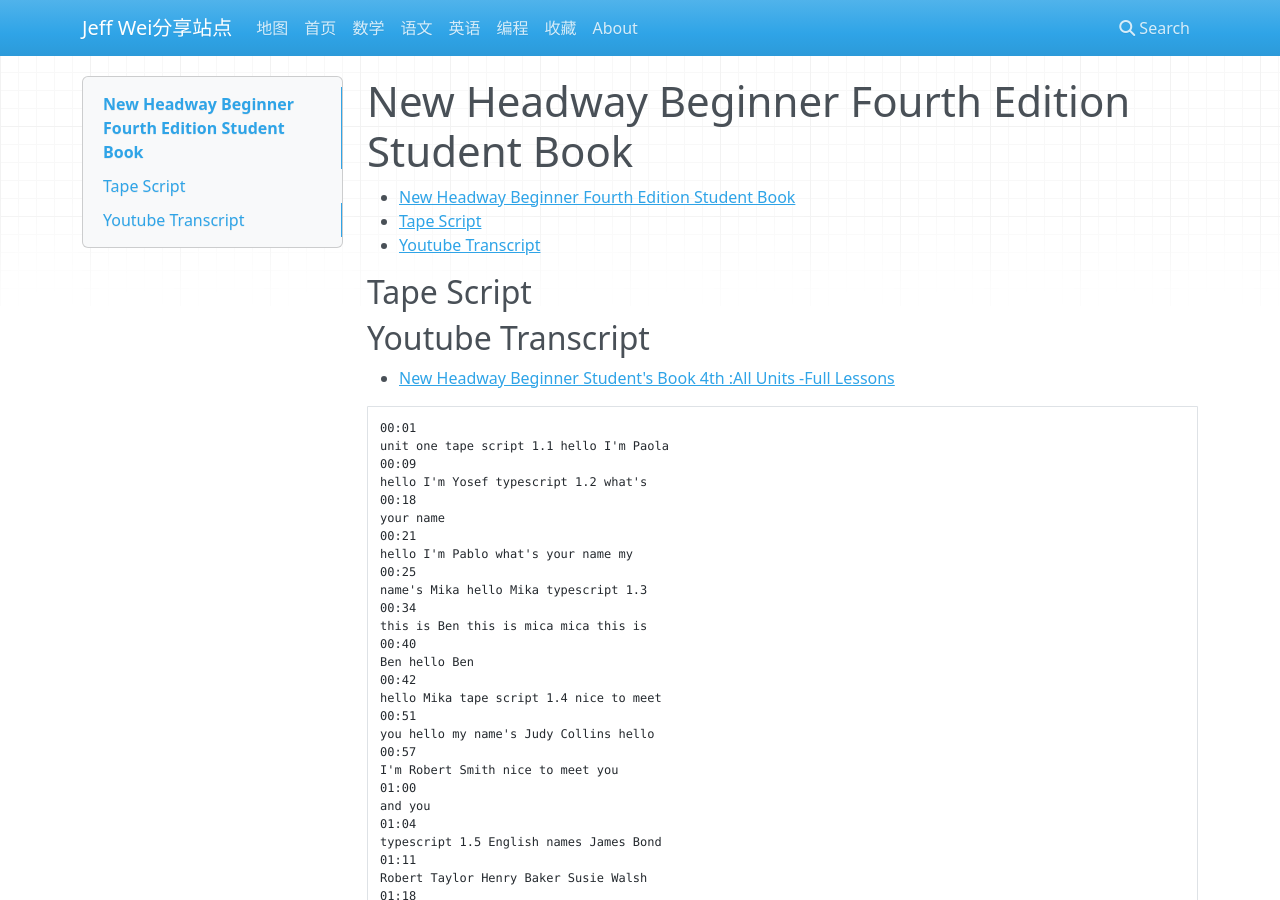
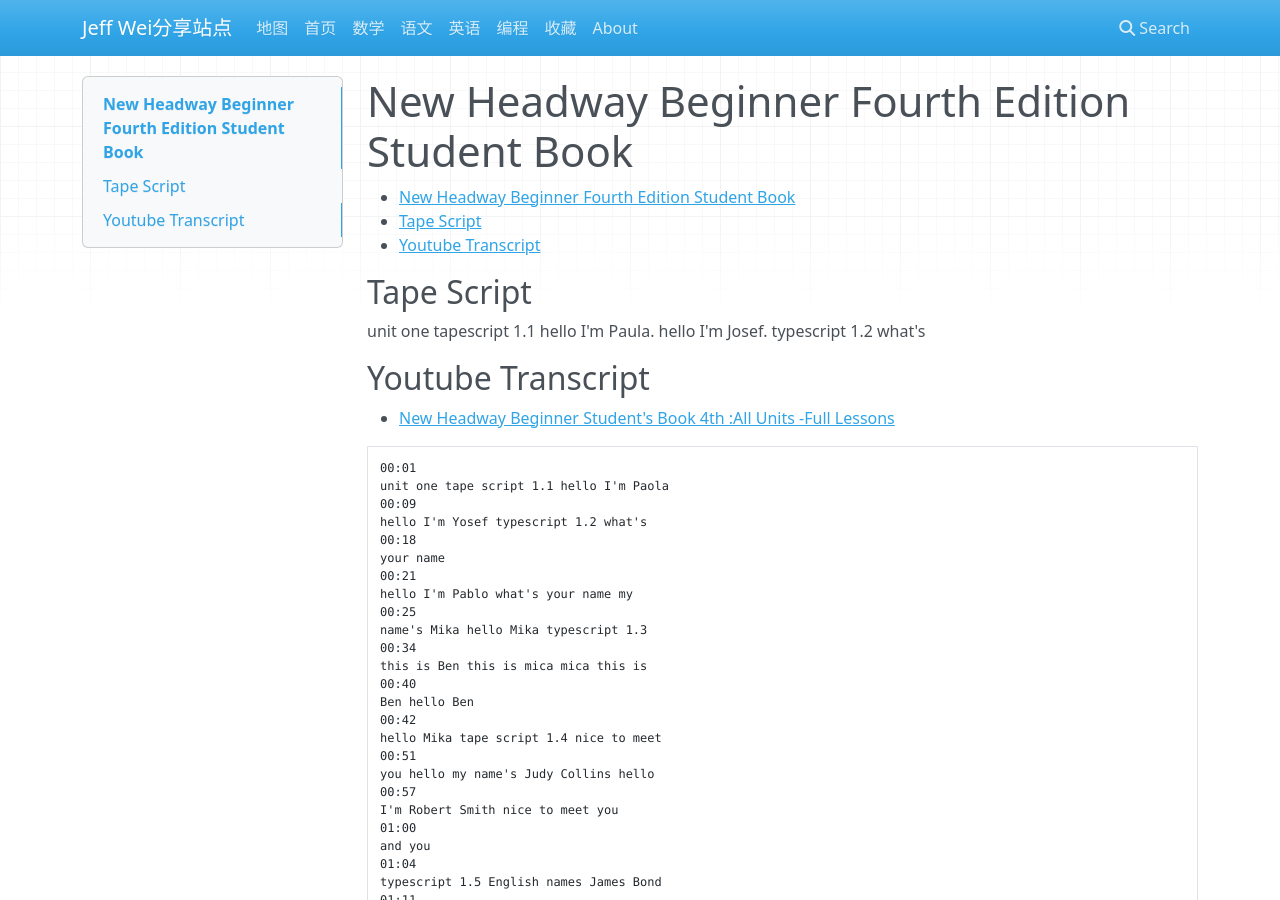
Before and after one commit to onhalfway/weijiacheng, an MkDocs documentation site: the page built from docs/contents/wjch/en/headway/beginner/hw4e-beginner-sb.md, in a window 1280 px wide and 900 px high. Built offline with MkDocs 1.6.1, drawn with Linux system fonts in a browser that asks for light colours; nearby versions of some CDN libraries.

Commit message:
accumulated

```diff
--- a/docs/contents/wjch/en/headway/beginner/hw4e-beginner-sb.md
+++ b/docs/contents/wjch/en/headway/beginner/hw4e-beginner-sb.md
@@ -5,6 +5,11 @@
   - [Youtube Transcript](#youtube-transcript)
 
 ## Tape Script
+
+unit one
+tapescript 1.1
+hello I'm Paula. hello I'm Josef.
+typescript 1.2 what's
 
 ## Youtube Transcript
 
```
